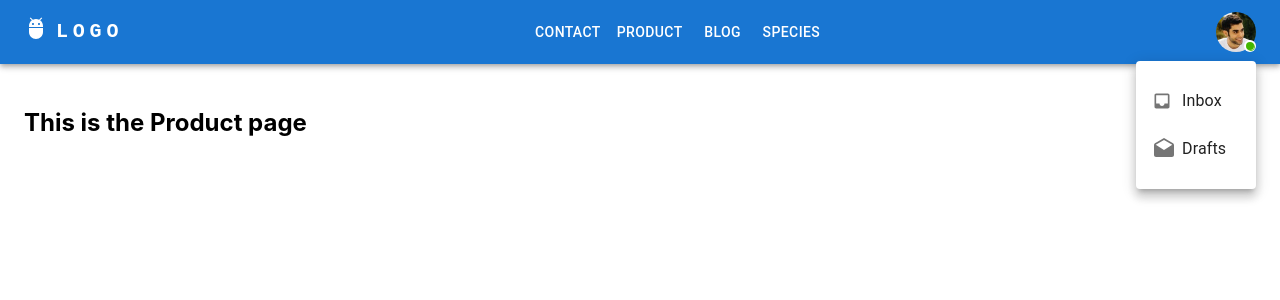
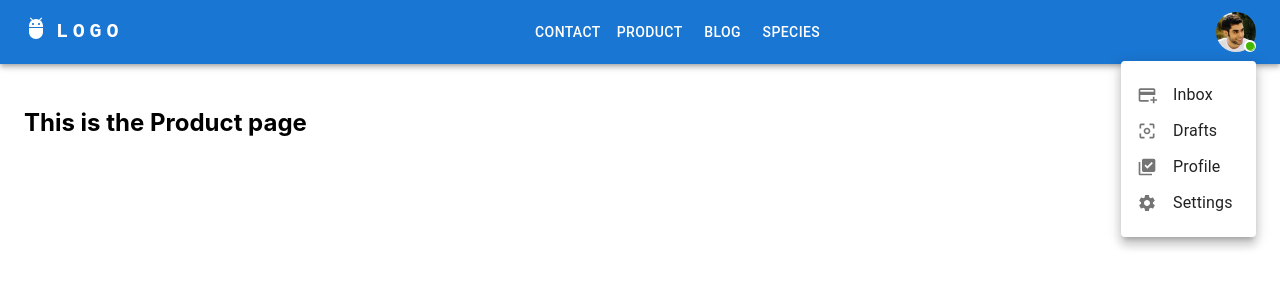
Before and after one commit to codesproject/kontect, a React (Create React App) app: page /kontect/product in a window 1280 px wide. Both pictures are taken after a click on the button "Open settings". Shown: the top 300 px of the page. Built offline with nearby package versions, Linux system fonts and the light colour scheme.

Commit message:
update new

```diff
--- a/src/Appbar.js
+++ b/src/Appbar.js
@@ -7,7 +7,7 @@ import Box from "@mui/material/Box";
 import Toolbar from "@mui/material/Toolbar";
 import IconButton from "@mui/material/IconButton";
 import Typography from "@mui/material/Typography";
-import MenuList from '@mui/material/MenuList';
+import MenuList from "@mui/material/MenuList";
 import Menu from "@mui/material/Menu";
 import MenuIcon from "@mui/icons-material/Menu";
 import Container from "@mui/material/Container";
@@ -16,20 +16,18 @@ import Button from "@mui/material/Button";
 import Tooltip from "@mui/material/Tooltip";
 import MenuItem from "@mui/material/MenuItem";
 import AdbIcon from "@mui/icons-material/Adb";
-import InventoryIcon from '@mui/icons-material/Inventory';
+import AddCardIcon from "@mui/icons-material/AddCard";
 
-import ContactMailIcon from '@mui/icons-material/ContactMail';
+import CenterFocusWeakIcon from "@mui/icons-material/CenterFocusWeak";
 
 import { styled } from "@mui/material/styles";
 import Badge from "@mui/material/Badge";
 
-import List from "@mui/material/List";
-import ListItem from "@mui/material/ListItem";
+import LibraryAddCheckIcon from '@mui/icons-material/LibraryAddCheck';
+import SettingsIcon from '@mui/icons-material/Settings';
 import ListItemButton from "@mui/material/ListItemButton";
 import ListItemIcon from "@mui/material/ListItemIcon";
-import ListItemText from "@mui/material/ListItemText";
-import InboxIcon from "@mui/icons-material/Inbox";
-import DraftsIcon from "@mui/icons-material/Drafts";
+
 
 import AvatImage from "./images/2.jpg";
 
@@ -147,15 +145,9 @@ const Appbar = () => {
                 <Box sx={{ minWidth: 115, px: 1 }}>
                   <MenuList>
                     <MenuItem onClick={handleCloseNavMenu}>
-                  <ListItemIcon>
-                      <ContactMailIcon fontSize="medium" />
-                  </ListItemIcon>
                       <Link to="contact"> Contact </Link>
                     </MenuItem>
                     <MenuItem onClick={handleCloseNavMenu}>
-                  <ListItemIcon>
-                      <InventoryIcon fontSize="medium" />
-                  </ListItemIcon>
                       <Link to="product">Product</Link>
                     </MenuItem>
                     <MenuItem onClick={handleCloseNavMenu}>
@@ -233,7 +225,7 @@ const Appbar = () => {
                 </IconButton>
               </Tooltip>
               <Menu
-                sx={{ mt: "45px", width:'100%', p: 2 }}
+                sx={{ mt: "45px" }}
                 id="menu-appbar"
                 anchorEl={anchorElUser}
                 anchorOrigin={{
@@ -248,27 +240,34 @@ const Appbar = () => {
                 open={Boolean(anchorElUser)}
                 onClose={handleCloseUserMenu}
               >
-                <Box sx={{  width: 120, p: 0, m: 0 }}>
-                <nav>
-                  <List>
-                    <ListItem disablePadding>
-                      <ListItemButton>
-                        <ListItemIcon style={{ minWidth: 30}}>
-                          <InboxIcon fontSize="small"  />
-                        </ListItemIcon >
-                        <ListItemText primary="Inbox" />
-                      </ListItemButton>
-                    </ListItem>
-                    <ListItem disablePadding>
-                      <ListItemButton>
-                        <ListItemIcon style={{ minWidth: 30}}>
-                          <DraftsIcon />
+                <Box sx={{ width: 135 }}>
+                  <MenuList>
+                    <MenuItem>
+                      <ListItemIcon>
+                        <AddCardIcon fontSize="small" />
                       </ListItemIcon>
-                        <ListItemText primary="Drafts" />
-                      </ListItemButton>
-                    </ListItem>
-                  </List>
-                </nav>
+                      Inbox
+                    </MenuItem>
+                    <MenuItem>
+                      <ListItemIcon>
+                        <CenterFocusWeakIcon fontSize="small" />
+                      </ListItemIcon>
+                      Drafts
+                    </MenuItem>
+                    <MenuItem>
+                      <ListItemIcon>
+                        <LibraryAddCheckIcon  fontSize="small" />
+                      </ListItemIcon>
+                      Profile
+                    </MenuItem>
+                    <MenuItem>
+                      <ListItemIcon>
+                        <SettingsIcon fontSize="small" />
+                      </ListItemIcon>
+                      <Typography >Settings</Typography>
+
+                    </MenuItem>
+                  </MenuList>
                 </Box>
               </Menu>
             </Box>
```
Lines whose indentation alone changed are shown as unchanged.
